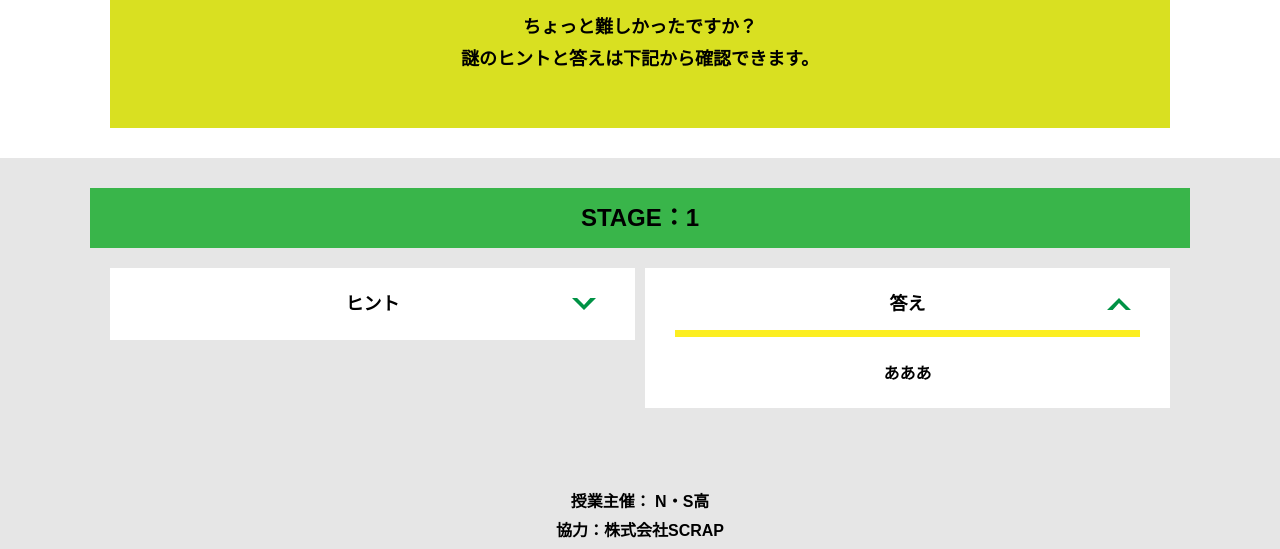
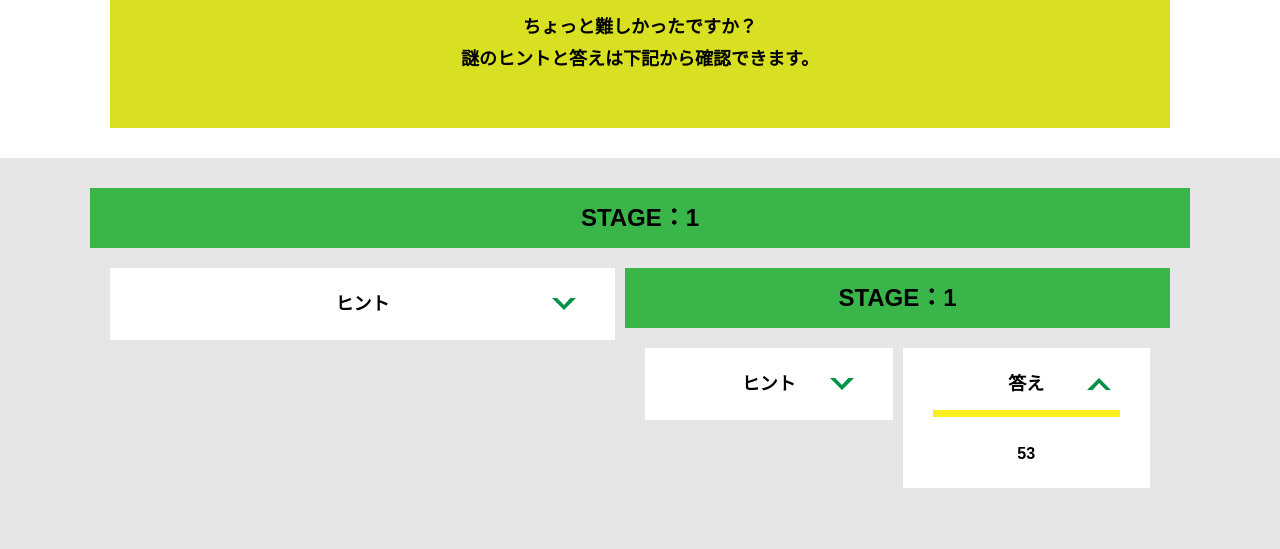
Before and after one commit to staff-horino/alfa-online-horino, a plain HTML site: page hint1.html in a window 1280 px wide. Both pictures are taken after a click on the element "答え". Shown: the part 243-792 px from the top of the page. Drawn offline with Linux system fonts and the light colour scheme.

Commit message:
Update hint1.html

```diff
--- a/hint1.html
+++ b/hint1.html
@@ -42,13 +42,22 @@
           <div class="column">
             <div class="card">
               <h3 class="card__title">ヒント<svg class="card__arrow"><use xlink:href="#arrow"></use></svg></h3>
-              <p class="card__content">動画を最後までみてみよう！</p>
+              <p class="card__content">規則性はないかな？</p>
+            </div>
+          </div>
+          <div class="container">
+        <h2 class="section-title section-title--keycolor">STAGE：1</h2>
+        <div class="row">
+          <div class="column">
+            <div class="card">
+              <h3 class="card__title">ヒント<svg class="card__arrow"><use xlink:href="#arrow"></use></svg></h3>
+              <p class="card__content">縦の規則性を見るといくつ増えてるだろう？</p>
             </div>
           </div>
           <div class="column">
             <div class="card">
               <h3 class="card__title">答え<svg class="card__arrow"><use xlink:href="#arrow"></use></svg></h3>
-              <p class="card__content">あああ</p>
+              <p class="card__content">53</p>
             </div>
           </div>
         </div>
```
